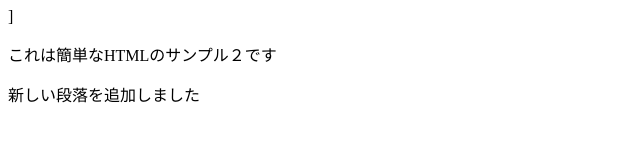
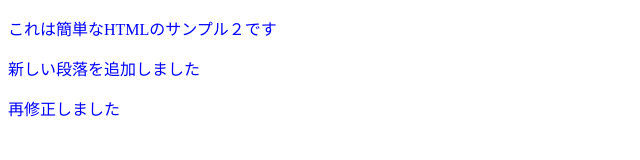
Before and after one commit to masa-nando/html-test-2, a plain HTML site: page index.html in a window 1280 px wide. Shown: the whole page, without its empty margins (0-640 px from the left). Drawn offline with Linux system fonts and the light colour scheme.

Commit message:
再修正

```diff
--- a/index.html
+++ b/index.html
@@ -1,12 +1,13 @@
 <!DOCTYPE html>
 <html>
     <head>
-        <meta charset="utf-8">]
+        <meta charset="utf-8">
         <title>HTMLのサンプル２</title>
-        <link rel="stlyesheet" type="text/css" href="web.css">
+        <link rel="stylesheet" type="text/css" href="web.css">
     </head>
     <body>
         <p>これは簡単なHTMLのサンプル２です</p>
         <p>新しい段落を追加しました</p>
+        <p>再修正しました</P>
     </body>
 </html>
```
